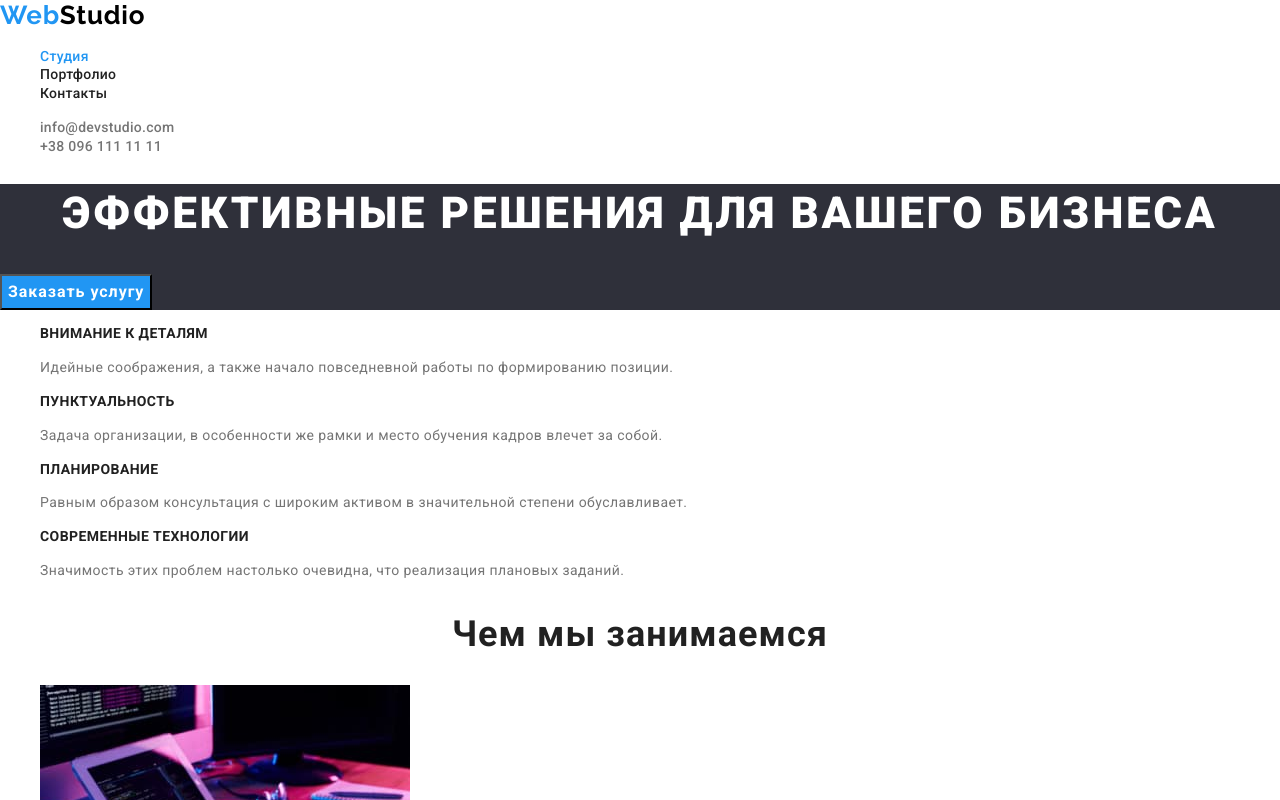
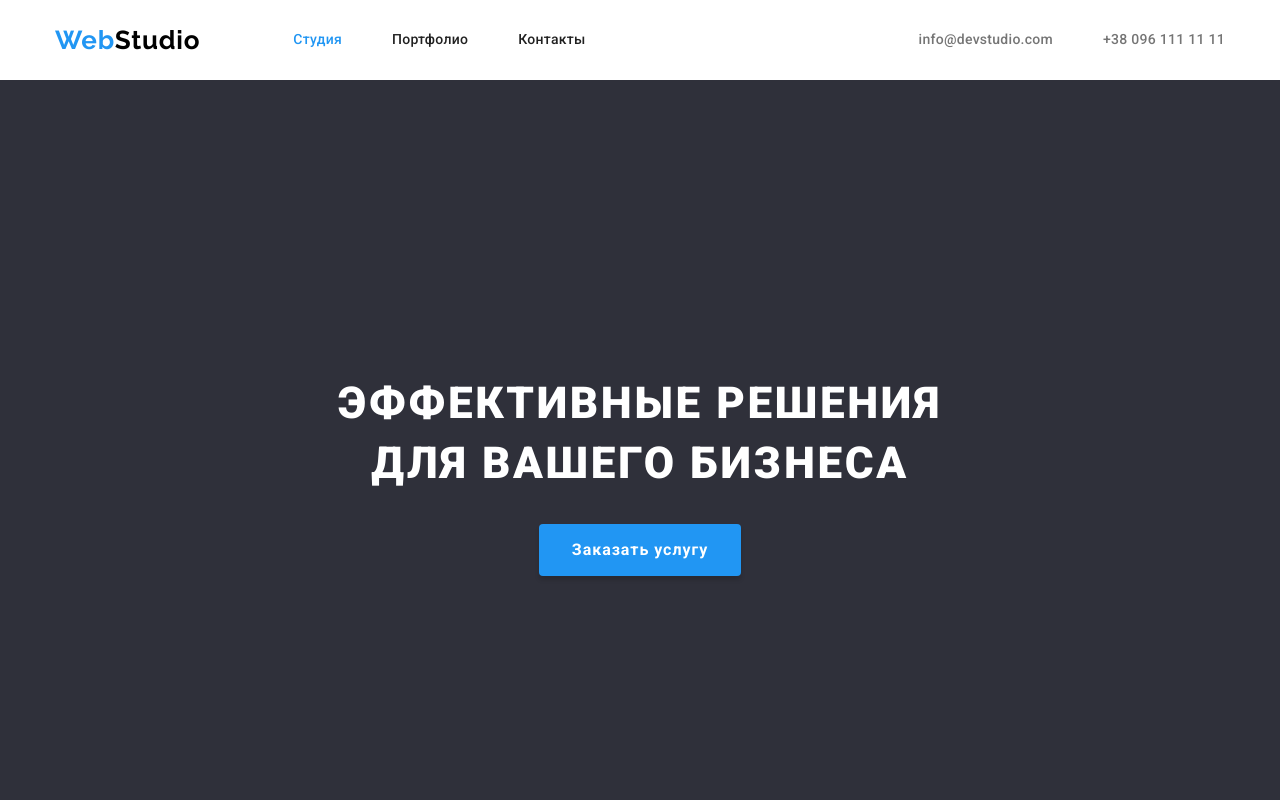
Before and after one commit to IvannaKhomik/goit-markup-hw-03, a plain HTML site: page index.html in a window 1280 px wide. Shown: the top 800 px of the page. Drawn offline with nearby package versions, Linux system fonts and the light colour scheme.

Commit message:
Styles for blocks index.html

```diff
--- a/css/styles.css
+++ b/css/styles.css
@@ -10,10 +10,40 @@
   --secondary-back-color: #F5F4FA;
 }
 
+html {
+  box-sizing: border-box;
+}
+
+*,
+*::after,
+*::before {
+  box-sizing: inherit;
+}
+
 body {
   font-family: 'Roboto', sans-serif;
   background-color: var(--title-color);
   color: var(--primary-text-color);
+}
+
+h1,
+h2,
+h3,
+h4,
+h5,
+h6 {
+  margin: 0;
+}
+
+ul,
+ol {
+  margin: 0;
+  padding-left: 0;
+}
+
+.section {
+  padding-top: 94px;
+  padding-bottom: 94px;
 }
 
 .visually-hidden {
@@ -27,6 +57,13 @@ body {
   clip: rect(0 0 0 0);
   clip-path: inset(50%);
   margin: -1px;
+}
+
+.container {
+  width: 1200px;
+  padding-left: 15px;
+  padding-right: 15px;
+  margin: 0 auto;
 }
 
 .list {
@@ -43,6 +80,31 @@ body {
 }
 
 /* --------------HEADER-------------- */
+.header {
+  display: flex;
+  align-items: center;
+}
+
+.header-nav {
+  display: flex;
+  align-items: center;
+}
+
+.header-nav-list {
+  display: flex;
+}
+
+.header-nav .item +.item,
+.header-item:last-child {
+  margin-left: 50px;
+}
+
+.header-logo {
+  padding-top: 24px;
+  padding-bottom: 24px;
+  margin-right: 93px;
+}
+
 .header-logo,
 .footer-logo {
   font-family: 'Raleway', sans-serif;
@@ -58,8 +120,17 @@ body {
   color: var(--logo-accent-color);
 }
 
+.header-list {
+  display: flex;
+  margin-left: auto;
+}
+
 .header-nav-link,
 .header-link {
+  display: block;
+  padding-top: 32px;
+  padding-bottom: 32px;
+
   font-weight: 500;
   font-size: 14px;
   line-height: 1.14;
@@ -84,6 +155,7 @@ body {
 .hero {
   background-color: var(--back-color);
 }
+
 .hero-title {
   font-weight: 900;
   font-size: 44px;
@@ -95,10 +167,22 @@ body {
   color: var(--title-color);
 }
 
+.hero-wrap {
+  padding: 200px 0;
+}
+
 .hero-btn {
   background-color: var(--accent-color);
-  /* box-shadow: 0px 4px 4px rgba(0, 0, 0, 0.15);
-  border-radius: 4px; */
+  box-shadow: 0px 4px 4px rgba(0, 0, 0, 0.15);
+  border: 1px solid transparent;
+  border-radius: 4px;
+  padding: 10px 32px;
+  display: block;
+  margin: 0 auto;
+  margin-top: 30px;
+  min-width: 200px;
+
+
   font-family: inherit;
   font-weight: 700;
   line-height: 1.88;
@@ -114,6 +198,19 @@ body {
 }
 
 /* --------------BENEFITS SECTION-------------- */
+.benefits-list {
+  display: flex;
+  justify-content: space-between;
+}
+
+.benefits-list .item {
+  flex-basis: calc((100%-90)/4);
+  margin-right: 30px;
+}
+
+.benefits-list .item:last-child {
+  margin-right: 0px;
+}
 .benefits-subtitle {
   font-weight: 700;
   font-size: 14px;
@@ -125,6 +222,7 @@ body {
 }
 
 .benefits-desc {
+  margin:10px 0 0;
   font-size: 14px;
   line-height: 1.71;
   letter-spacing: 0.03em;
@@ -134,6 +232,20 @@ color: var(--secondary-text-color);
 
 
 /* --------------WORKS SECTION-------------- */
+.works {
+  padding-top: 0;
+}
+
+.works-list {
+  display: flex;
+  justify-content: space-between;
+  margin-top: 50px;
+}
+
+.works-list .item {
+  padding-bottom: 0;
+}
+
 .works-title {
   font-size: 36px;
   line-height: 1.17;
@@ -147,6 +259,13 @@ color: var(--primary-text-color);
 .team {
   background-color: var(--secondary-back-color);
 }
+
+.team-list {
+  display: flex;
+  justify-content: space-between;
+  margin-top: 50px;
+}
+
 .team-title {
   font-size: 36px;
   line-height: 1.17;
@@ -161,6 +280,7 @@ color: var(--primary-text-color);
 }
 
 .team-subtitle {
+  margin-top: 30px;
   font-weight: 500;
   line-height: 1.19;
   text-align: center;
@@ -170,6 +290,7 @@ color: var(--primary-text-color);
 }
 
 .team-desc {
+  margin: 10px 0 30px;
   line-height: 1.19;
   text-align: center;
   letter-spacing: 0.03em;
@@ -215,7 +336,16 @@ color: var(--secondary-text-color);
 /* --------------FOOTER-------------- */
 
 .footer {
+  padding: 60px 0;
   background: var(--back-color);
+}
+
+.footer-adress {
+  margin-top: 20px;
+}
+
+.footer-list .item +.item {
+  margin-top: 9px;
 }
 
 .footer-logo-span {
--- a/index.html
+++ b/index.html
@@ -15,18 +15,18 @@
     <link rel="stylesheet" href="./css/styles.css" />
   </head>
   <body>
-    <header class="header">
+    <header class="header container">
       <nav class="header-nav">
         <a class="header-logo link" href="./index.html">Web<span class="logo-span">Studio</span></a>
         <ul class="header-nav-list list">
-          <li class="header-nav-item"><a href="./index.html" class="header-nav-link link active">Студия</a></li>
-          <li class="header-nav-item"><a href="./portfolio.html" class="header-nav-link link">Портфолио</a></li>
-          <li class="header-nav-item"><a href="" class="header-nav-link link">Контакты</a></li>
+            <li class="item"><a href="./index.html" class="header-nav-link link active">Студия</a></li>
+            <li class="item"><a href="./portfolio.html" class="header-nav-link link">Портфолио</a></li>
+            <li class="item"><a href="" class="header-nav-link link">Контакты</a></li>
         </ul>
       </nav>
       <ul class="header-list list">
         <li class="header-item">
-          <a href="mailto:info@devstudio.com" class="header-link link">info@devstudio.com</a>
+           <a href="mailto:info@devstudio.com" class="header-link link">info@devstudio.com</a>
         </li>
         <li class="header-item">
           <a href="tel:+380961111111" class="header-link link">+38 096 111 11 11</a>
@@ -36,32 +36,34 @@
 
     <main>
       <!-- Hero section -->
-      <section class="hero">
-        <h1 class="hero-title">Эффективные решения для вашего бизнеса</h1>
-        <button type="button" class="hero-btn btn">Заказать услугу</button>
+      <section class="hero section">
+        <div class="container hero-wrap">
+          <h1 class="hero-title">Эффективные решения <br> для вашего бизнеса</h1>
+          <button type="button" class="hero-btn btn">Заказать услугу</button>
+        </div>
       </section>
 
       <!-- Benefits Section -->
-      <section class="benefits">
+      <section class="benefits container section">
         <h2 class="visually-hidden">Наши преимущества</h2>
-        <ul>
-          <li class="list">
+        <ul class="benefits-list">
+          <li class="item list">
             <h3 class="benefits-subtitle">Внимание к деталям</h3>
             <p class="benefits-desc">Идейные соображения, а также начало повседневной работы по формированию позиции.</p>
           </li>
-          <li class="list">
+          <li class="item list">
             <h3 class="benefits-subtitle">Пунктуальность</h3>
             <p class="benefits-desc">
               Задача организации, в особенности же рамки и место обучения кадров влечет за собой.
             </p>
           </li>
-          <li class="list">
+          <li class="item list">
             <h3 class="benefits-subtitle">Планирование</h3>
             <p class="benefits-desc">
               Равным образом консультация с широким активом в значительной степени обуславливает.
             </p>
           </li>
-          <li class="list">
+          <li class="item list">
             <h3 class="benefits-subtitle">Современные технологии</h3>
             <p class="benefits-desc">Значимость этих проблем настолько очевидна, что реализация плановых заданий.</p>
           </li>
@@ -69,10 +71,10 @@
       </section>
 
       <!-- Works Section -->
-      <section class="works">
+      <section class="works container section">
         <h2 class="works-title">Чем мы занимаемся</h2>
-        <ul>
-          <li>
+        <ul class="works-list list">
+          <li class="item">
             <img
               src="./images/work1.jpg"
               alt="Разработка програмного обеспечения"
@@ -95,9 +97,10 @@
       </section>
 
       <!-- Team section -->
-      <section class="team">
-        <h2 class="team-title">Наша команда</h2>
-        <ul class="list">
+      <section class="team section">
+        <div class="container">
+          <h2 class="team-title">Наша команда</h2>
+        <ul class="team-list list">
           <li class="team-item">
             <img src="./images/photo1.jpg" alt="Фото Дизайнера" width="270" height="260" />
             <h3 class="team-subtitle">Игорь Демьяненко</h3>
@@ -119,15 +122,17 @@
             <p class="team-desc" lang="en">UI Designer</p>
           </li>
         </ul>
+        </div>
       </section>
     </main>
 
     <!-- Footer -->
-    <footer class="footer">
-      <a class="footer-logo link" href="./index.html">Web<span class="footer-logo-span">Studio</span></a>
-      <address>
-        <ul class="list">
-          <li>
+    <footer class="footer section">
+      <div class="container">
+        <a class="footer-logo link" href="./index.html">Web<span class="footer-logo-span">Studio</span></a>
+      <address class="footer-adress">
+        <ul class="footer-list list">
+          <li class="item">
             <a class="footer-adress-link link"
               href="https://goo.gl/maps/DSwBKCbZATDg3dgp7"
               target="_blank"
@@ -136,14 +141,15 @@
               г. Киев, пр-т Леси Украинки, 26
             </a>
           </li>
-          <li>
+          <li class="item">
             <a class="footer-link link" href="mailto:info@example.com">info@example.com</a>
           </li>
-          <li>
+          <li class="item">
             <a class="footer-link link" href="tel:+380991111111">+38 099 111 11 11</a>
           </li>
         </ul>
       </address>
+      </div>
     </footer>
   </body>
 </html>
```
Lines whose indentation alone changed are shown as unchanged.
